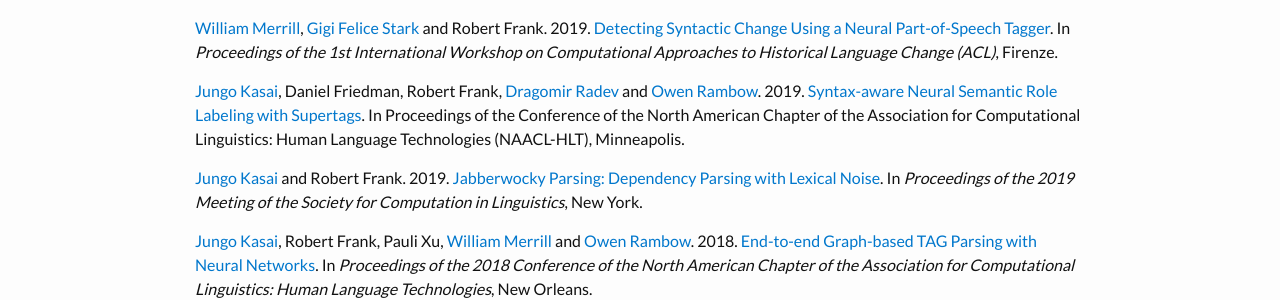
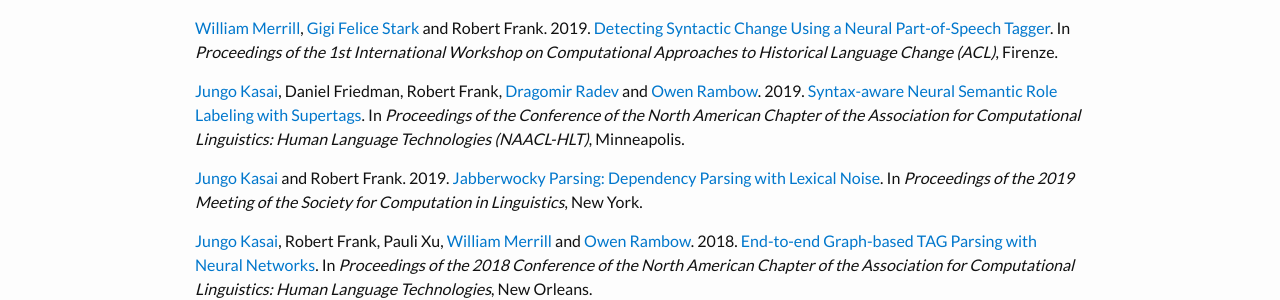
Before and after one commit to bobfrank1/bobfrank1.github.io, a Jekyll site: the page built from publications.md, in a window 1280 px wide and 900 px high, scrolled down 1926 px. Shown: the part 155-455 px from the top of the window. Built offline with Jekyll 4.4.1, drawn with Linux system fonts in a browser that asks for light colours; some web fonts are replaced.

Commit message:
fixed typesetting

```diff
--- a/publications.md
+++ b/publications.md
@@ -68,7 +68,7 @@
 
 [William Merrill](https://viking-sudo-rm.github.io), [Gigi Felice Stark](https://www.linkedin.com/in/gigi-stark-15a6b97a/) and Robert Frank. 2019. [Detecting Syntactic Change Using a Neural Part-of-Speech Tagger](http://clay.yale.edu/papers/Diachronic_POS_Tagger.pdf). In *Proceedings of the  1st International Workshop on Computational Approaches to Historical Language Change (ACL)*, Firenze.
 
-[Jungo Kasai](https://homes.cs.washington.edu/~jkasai/), Daniel Friedman, Robert Frank, [Dragomir Radev](http://www.cs.yale.edu/homes/radev/) and [Owen Rambow](https://www.elementalcognition.com/team/). 2019. [Syntax-aware Neural Semantic Role Labeling with Supertags](https://arxiv.org/abs/1903.05260). In Proceedings of the Conference of the North American Chapter of the Association for Computational Linguistics: Human Language Technologies (NAACL-HLT), Minneapolis.
+[Jungo Kasai](https://homes.cs.washington.edu/~jkasai/), Daniel Friedman, Robert Frank, [Dragomir Radev](http://www.cs.yale.edu/homes/radev/) and [Owen Rambow](https://www.elementalcognition.com/team/). 2019. [Syntax-aware Neural Semantic Role Labeling with Supertags](https://arxiv.org/abs/1903.05260). In *Proceedings of the Conference of the North American Chapter of the Association for Computational Linguistics: Human Language Technologies (NAACL-HLT)*, Minneapolis.
 
 [Jungo Kasai](https://homes.cs.washington.edu/~jkasai/) and Robert Frank. 2019. [Jabberwocky Parsing: Dependency Parsing with Lexical Noise](https://homes.cs.washington.edu/~jkasai/papers/scil2019_final.pdf). In *Proceedings of the 2019 Meeting of the Society for Computation in Linguistics*, New York.
 
```
